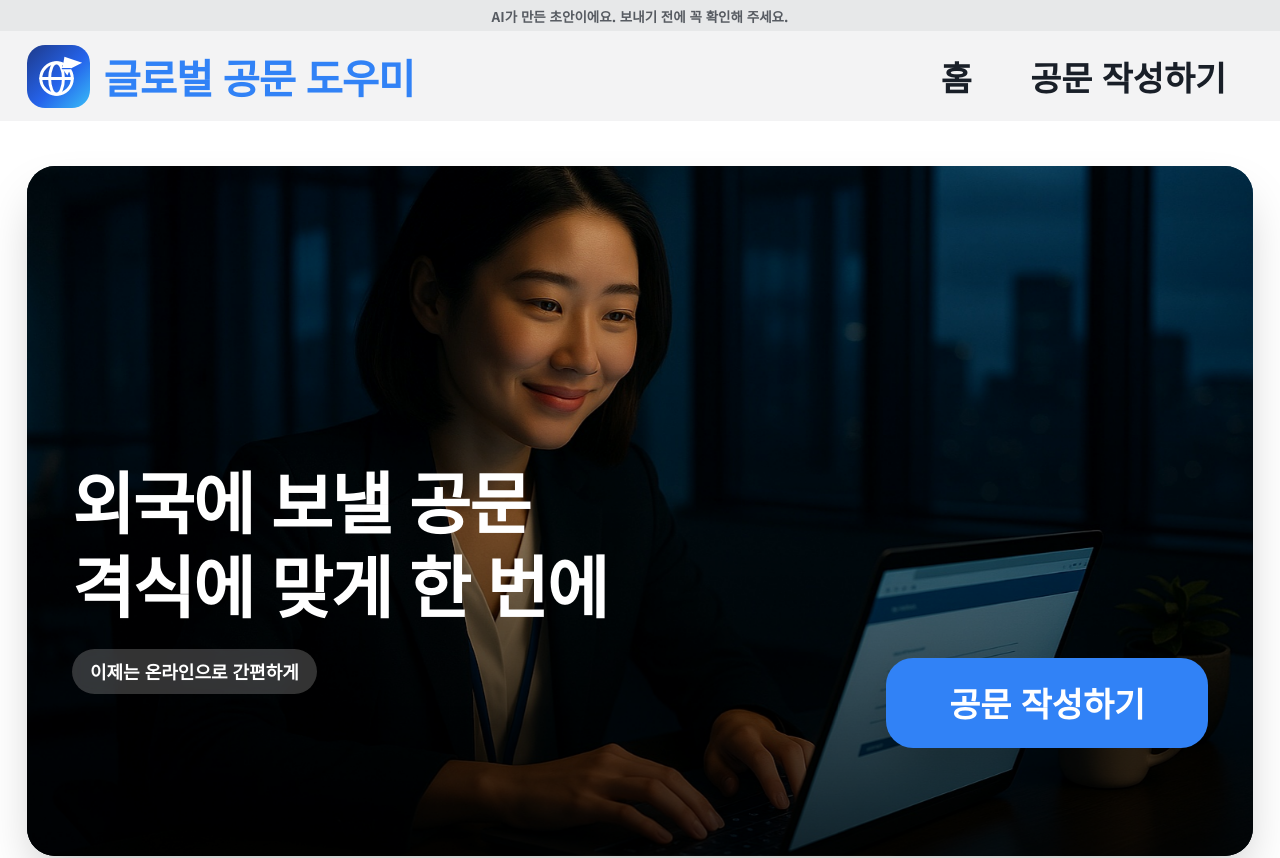
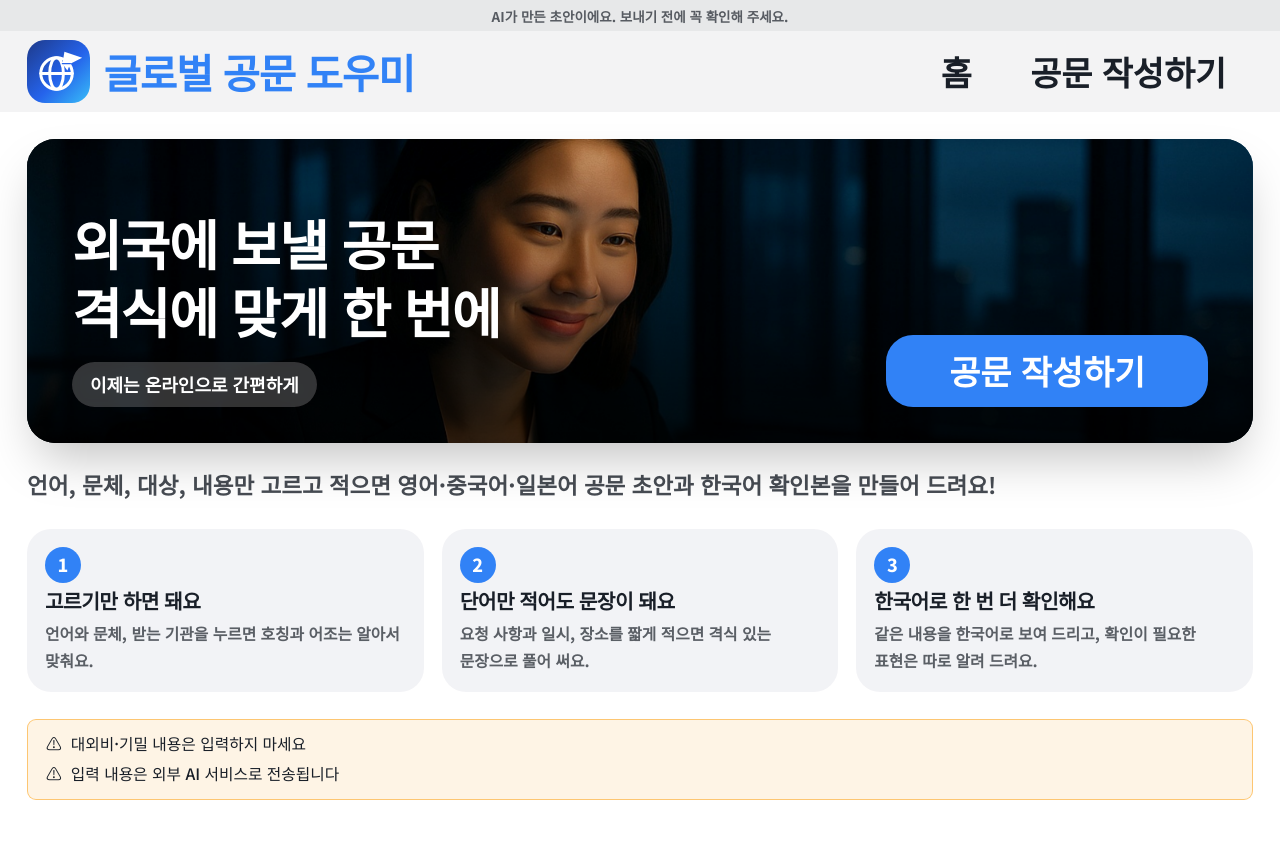
Before and after one commit to kimminseo-pixel/global-letter-helper, a Next.js app: page / in a window 1280 px wide. Shown: the top 858 px of the page. Built offline with nearby package versions, Linux system fonts and the light colour scheme.

Commit message:
시작 화면 재배치: 사진 아래 한 줄 소개, 안내 카드 3개를 한 줄로, 이용 안내까지 한 화면에 보이게

```diff
--- a/app/page.tsx
+++ b/app/page.tsx
@@ -23,31 +23,31 @@ const MESSAGES = [
 
 export default function Home() {
   return (
-    <main className="mx-auto flex w-full max-w-7xl flex-1 flex-col gap-16 px-4 py-6 sm:px-6 sm:py-10">
+    <main className="mx-auto flex w-full max-w-7xl flex-1 flex-col gap-6 px-4 py-4 sm:px-6 sm:py-6">
       {/* 큰 이미지 위에 짧은 메시지 한 덩어리 */}
-      <section className="flex flex-col gap-8">
-        <figure className="relative aspect-[4/5] w-full overflow-hidden rounded-[28px] shadow-2xl sm:aspect-[3/2] lg:aspect-[16/9]">
+      <section className="flex flex-col gap-5">
+        <figure className="relative aspect-[4/5] w-full overflow-hidden rounded-[28px] shadow-2xl sm:aspect-[3/2] lg:aspect-auto lg:h-[38vh] lg:min-h-[280px]">
           <Image
             src="/hero-office-before.jpg"
             alt="해외로 보낼 공문을 손으로 쓰며 고민하는 젊은 한국인 여성 직장인"
             fill
             priority
             sizes="(min-width: 1280px) 1200px, 100vw"
-            className="object-cover"
+            className="object-cover object-[50%_22%]"
           />
           <Image
             src="/hero-office-after.jpg"
             alt="같은 직장인이 웹사이트에서 공문을 편하게 작성하며 미소 짓는 모습"
             fill
             sizes="(min-width: 1280px) 1200px, 100vw"
-            className="hero-after object-cover"
+            className="hero-after object-cover object-[50%_22%]"
           />
           <div
             aria-hidden="true"
             className="absolute inset-0 bg-gradient-to-t from-black/70 via-black/25 to-transparent"
           />
-          <div className="absolute inset-x-0 bottom-0 flex flex-col gap-5 p-6 pb-32 sm:p-10 sm:pb-36">
-            <h1 className="text-4xl font-extrabold leading-tight tracking-tight text-white sm:text-6xl">
+          <div className="absolute inset-x-0 bottom-0 flex flex-col gap-4 p-6 pb-32 sm:p-10 sm:pb-36 lg:pb-8">
+            <h1 className="text-4xl font-extrabold leading-tight tracking-tight text-white sm:text-6xl lg:text-5xl">
               외국에 보낼 공문
               <br />
               <span className="whitespace-nowrap">격식에 맞게 한 번에</span>
@@ -63,48 +63,41 @@ export default function Home() {
           </div>
           <Link
             href="/write"
-            className="absolute bottom-16 right-5 inline-flex h-16 items-center justify-center whitespace-nowrap rounded-2xl bg-accent px-10 text-2xl font-extrabold text-accent-foreground shadow-2xl transition hover:scale-105 hover:opacity-95 focus-visible:outline-2 focus-visible:outline-offset-4 focus-visible:outline-white sm:bottom-24 sm:right-10 sm:h-20 sm:rounded-3xl sm:px-14 sm:text-3xl"
+            className="absolute bottom-16 right-5 inline-flex h-16 items-center justify-center whitespace-nowrap rounded-2xl bg-accent px-10 text-2xl font-extrabold text-accent-foreground shadow-2xl transition hover:scale-105 hover:opacity-95 focus-visible:outline-2 focus-visible:outline-offset-4 focus-visible:outline-white sm:bottom-24 sm:right-10 sm:h-20 sm:rounded-3xl sm:px-14 sm:text-3xl lg:bottom-8 lg:h-[72px]"
           >
             공문 작성하기
           </Link>
         </figure>
 
         <div className="flex flex-col items-start gap-5">
-          <p className="max-w-2xl text-lg font-bold leading-8 text-foreground/80 sm:text-xl">
+          <p className="break-keep text-lg font-bold leading-8 text-foreground/80 sm:text-xl">
             언어, 문체, 대상, 내용만 고르고 적으면 영어·중국어·일본어 공문
             초안과 한국어 확인본을 만들어 드려요!
           </p>
         </div>
       </section>
 
-      {/* 한 블록에 메시지 하나 */}
-      <section aria-label="서비스 소개" className="flex flex-col gap-6">
-        {MESSAGES.map((message) => (
+      {/* 한 줄에 세 가지 메시지, 그 아래 이용 안내까지 한 화면에 보이게 배치 */}
+      <section aria-label="서비스 소개" className="grid gap-4 md:grid-cols-3">
+        {MESSAGES.map((message, index) => (
           <div
             key={message.title}
-            className="reveal flex flex-col gap-3 rounded-[28px] bg-[rgba(7,25,76,0.05)] px-6 py-8 sm:px-10 sm:py-10"
+            className="flex flex-col gap-2 rounded-[24px] bg-[rgba(7,25,76,0.05)] p-5 sm:p-6 lg:gap-1 lg:p-4"
           >
-            <h2 className="break-keep text-xl font-extrabold leading-snug tracking-tight sm:text-3xl">
+            <span className="flex h-8 w-8 items-center justify-center rounded-full bg-accent text-base font-extrabold text-accent-foreground">
+              {index + 1}
+            </span>
+            <h2 className="break-keep text-xl font-extrabold leading-snug tracking-tight lg:text-lg">
               {message.title}
             </h2>
-            <p className="max-w-2xl break-keep text-base font-bold leading-7 text-foreground/70 sm:text-lg">
+            <p className="break-keep text-base font-bold leading-7 text-foreground/70 lg:text-sm lg:leading-6">
               {message.body}
             </p>
           </div>
         ))}
       </section>
 
-      <section
-        id="guide"
-        aria-labelledby="guide-title"
-        className="flex min-h-[70vh] scroll-mt-24 flex-col gap-4"
-      >
-        <h2
-          id="guide-title"
-          className="border-b-2 border-foreground/15 pb-2 text-2xl font-extrabold tracking-tight"
-        >
-          이용 안내
-        </h2>
+      <section id="guide" aria-label="이용 안내" className="scroll-mt-24">
         <Notice />
       </section>
     </main>
--- a/components/SiteHeader.tsx
+++ b/components/SiteHeader.tsx
@@ -14,7 +14,7 @@ export default function SiteHeader() {
         AI가 만든 초안이에요. 보내기 전에 꼭 확인해 주세요.
       </div>
       <div className="bg-foreground/5">
-        <div className="mx-auto flex w-full max-w-7xl flex-wrap items-center justify-between gap-3 px-4 py-3 sm:px-6">
+        <div className="mx-auto flex w-full max-w-7xl flex-wrap items-center justify-between gap-3 px-4 py-2 sm:px-6">
           <Link href="/" className="flex items-center gap-3">
             <Image
               src="/logo.svg"
```
